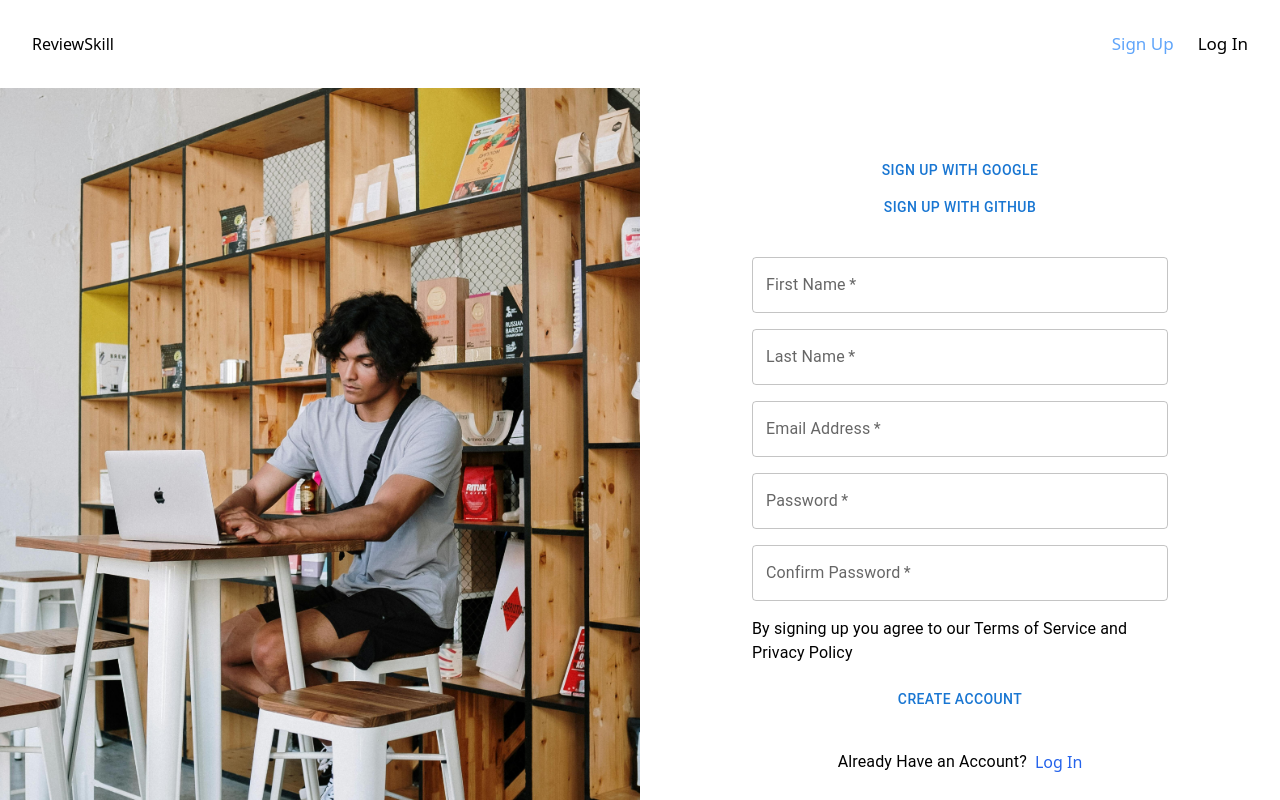
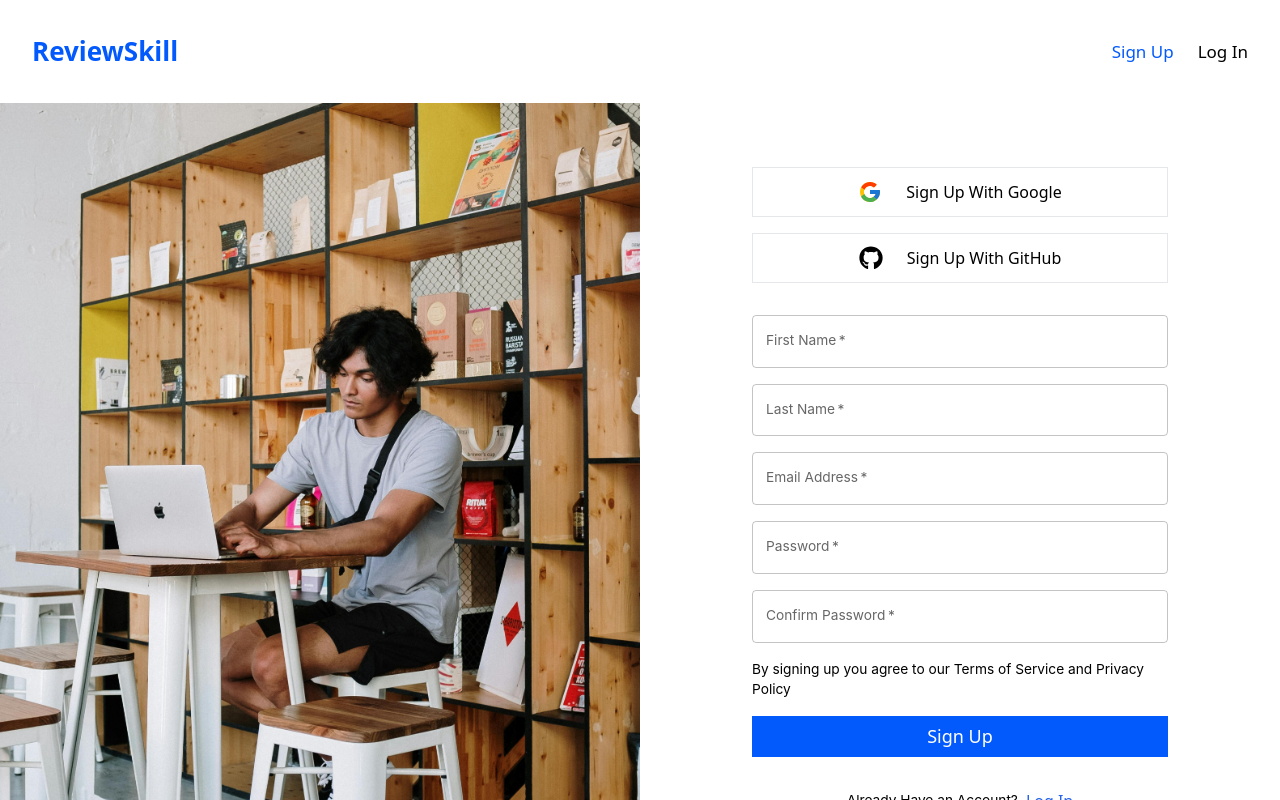
Before and after one commit to apella1/review-skill-frontend, a React (Vite) app: page /auth/sign-up in a window 1280 px wide. Built offline with nearby package versions, Linux system fonts and the light colour scheme.

Commit message:
complete styling auth pages

```diff
--- /dev/null
+++ b/src/components/CustomButton.tsx
@@ -0,0 +1,15 @@
+import { ButtonProperties } from "../types/types";
+
+export default function CustomButton({ button }: { button: ButtonProperties }) {
+  const { action, title, bgColor, textColor, rounded, full } = button;
+  return (
+    <button
+      onClick={action}
+      className={`${bgColor} px-4 py-3 text-[18px] leading-[17px] ${textColor} font-medium ${
+        full ? "w-full" : "w-fit"
+      } ${rounded && "rounded-[8px]"}`}
+    >
+      {title}
+    </button>
+  );
+}
--- a/src/components/Navbar.tsx
+++ b/src/components/Navbar.tsx
@@ -9,7 +9,9 @@ const menuItems: MenuItem[] = [
 export default function Navbar() {
   return (
     <nav className="flex items-center justify-between pb-8">
-      <Link to="/">Review Skill</Link>
+      <Link to="/" className="text-[#035afc] font-semibold text-[26px]">
+        ReviewSkill
+      </Link>
       <div className="flex items-center space-x-6">
         {menuItems.map((item, index) => (
           <Link key={index} to={item.link}>
--- a/src/components/home/HomeHeader.tsx
+++ b/src/components/home/HomeHeader.tsx
@@ -1,5 +1,6 @@
-import { Button, Stack, Typography } from "@mui/material";
+import { Stack } from "@mui/material";
 import { useNavigate } from "react-router-dom";
+import { CustomButton } from "..";
 import homeHeader from "/src/assets/images/home-header.png";
 
 export default function HomeHeader() {
@@ -7,16 +8,22 @@ export default function HomeHeader() {
   return (
     <header className="h-screen py-8 flex">
       <Stack spacing={1} className="basis-1/2 pt-16">
-        <Typography variant="h1" component="h1">
-          ReviewSkill
-        </Typography>
-        <Typography variant="h4">
+        <h1 className="text-[60px] leading-[44px]">ReviewSkill</h1>
+        <h2 className="text-[30px] leading-[44px]">
           Spaced Repetition Tools To Enhance Your Career
-        </Typography>
-        <Typography variant="h4">
+        </h2>
+        <h2 className="text-[30px] leading-[44px]">
           Build Your Skills In a Science-Based Way
-        </Typography>
-        <Button onClick={() => navigate("/auth/sign-up")}>Get Started</Button>
+        </h2>
+        <CustomButton
+          button={{
+            title: "Get Started",
+            bgColor: "bg-[#035afc]",
+            textColor: "text-white",
+            action: () => navigate("/auth/sign-up"),
+            rounded: true,
+          }}
+        />
       </Stack>
       <Stack>
         <img src={homeHeader} alt="" />
--- a/src/components/index.ts
+++ b/src/components/index.ts
@@ -1,3 +1,4 @@
 export { default as Navbar } from "./Navbar";
 export { default as Footer } from "./Footer";
+export { default as CustomButton } from "./CustomButton";
 export { default as HomeHeader } from "./home/HomeHeader";
--- a/src/layouts/AuthLayout.tsx
+++ b/src/layouts/AuthLayout.tsx
@@ -11,12 +11,14 @@ export default function AuthLayout({
   return (
     <Stack className="h-screen fixed">
       <nav className="flex justify-between items-center p-8">
-        <Link to="/">ReviewSkill</Link>
+        <Link to="/" className="text-[#035afc] font-semibold text-[26px]">
+          ReviewSkill
+        </Link>
         <div className="flex items-center space-x-6 text-[17px] leading-[22px] font-medium">
           <Link
             to="/auth/sign-up"
             className={`${
-              location.pathname === "/auth/sign-up" ? "text-blue-400" : ""
+              location.pathname === "/auth/sign-up" ? "text-[#035afc]" : ""
             }`}
           >
             Sign Up
@@ -24,7 +26,7 @@ export default function AuthLayout({
           <Link
             to="/auth/login"
             className={`${
-              location.pathname === "/auth/login" ? "text-blue-400" : ""
+              location.pathname === "/auth/login" ? "text-[#035afc]" : ""
             }`}
           >
             Log In
--- a/src/pages/auth/login/Login.tsx
+++ b/src/pages/auth/login/Login.tsx
@@ -1,8 +1,11 @@
-import { Button, Stack, TextField, Typography } from "@mui/material";
+import { Stack, TextField, Typography } from "@mui/material";
+import { useState } from "react";
+import { FaGithub } from "react-icons/fa";
+import { FcGoogle } from "react-icons/fc";
+import { Link, useNavigate } from "react-router-dom";
+import { client } from "../../../axios/axios";
+import { CustomButton } from "../../../components";
 import { AuthLayout } from "../../../layouts";
-import { Link, useNavigate } from "react-router-dom";
-import { useState } from "react";
-import { client } from "../../../axios/axios";
 
 type LoginData = {
   email: string;
@@ -34,9 +37,15 @@ export default function Login() {
     <AuthLayout>
       <section className="py-32 px-28 flex flex-col justify-center">
         <Stack spacing={4}>
-          <Stack className="">
-            <Button>Login With Google</Button>
-            <Button>Login With GitHub</Button>
+          <Stack spacing={2} className="">
+            <div className="w-full py-3 flex items-center space-x-6 justify-center border border-gray-200">
+              <FcGoogle className="text-2xl" />
+              <p>Log In With Google</p>
+            </div>
+            <div className="w-full py-3 flex items-center space-x-6 justify-center border border-gray-200">
+              <FaGithub className="text-2xl" />
+              <p>Log In With GitHub</p>
+            </div>
           </Stack>
           <form action="" className="flex flex-col space-y-4 w-full">
             <TextField
@@ -53,7 +62,15 @@ export default function Login() {
               value={formData.password}
               onChange={handleChange}
             />
-            <Button onClick={() => handleLogin}>Login</Button>
+            <CustomButton
+              button={{
+                title: "Login",
+                bgColor: "bg-[#035afc]",
+                textColor: "text-white",
+                action: () => handleLogin,
+                full: true,
+              }}
+            />
           </form>
           <section className="flex items-center space-x-2 self-center">
             <Typography>Don't Have an Account?</Typography>
--- a/src/pages/auth/sign-up/SignUp.tsx
+++ b/src/pages/auth/sign-up/SignUp.tsx
@@ -1,9 +1,12 @@
-import { Button, Stack, TextField, Typography } from "@mui/material";
-import { AuthLayout } from "../../../layouts";
+import { Stack, TextField, Typography } from "@mui/material";
 import { useState } from "react";
-import { UserData } from "../../../types/types";
+import { FcGoogle } from "react-icons/fc";
+import { FaGithub } from "react-icons/fa";
 import { Link } from "react-router-dom";
 import { client } from "../../../axios/axios";
+import { CustomButton } from "../../../components";
+import { AuthLayout } from "../../../layouts";
+import { UserData } from "../../../types/types";
 
 export default function SignUp() {
   const [confirmPassword, setConfirmPassword] = useState<string>("");
@@ -40,9 +43,15 @@ export default function SignUp() {
     <AuthLayout>
       <section className="py-16 px-28">
         <Stack spacing={4}>
-          <Stack className="">
-            <Button>Sign Up With Google</Button>
-            <Button>Sign Up With GitHub</Button>
+          <Stack spacing={2} className="">
+            <div className="w-full py-3 flex items-center space-x-6 justify-center border border-gray-200">
+              <FcGoogle className="text-2xl" />
+              <p>Sign Up With Google</p>
+            </div>
+            <div className="w-full py-3 flex items-center space-x-6 justify-center border border-gray-200">
+              <FaGithub className="text-2xl" />
+              <p>Sign Up With GitHub</p>
+            </div>
           </Stack>
           <form action="" className="flex flex-col space-y-4 w-full">
             <TextField
@@ -88,7 +97,15 @@ export default function SignUp() {
             <Typography className="self-center">
               By signing up you agree to our Terms of Service and Privacy Policy
             </Typography>
-            <Button onClick={() => handleRegistration}>Create Account</Button>
+            <CustomButton
+              button={{
+                title: "Sign Up",
+                bgColor: "bg-[#035afc]",
+                textColor: "text-white",
+                action: () => handleRegistration,
+                full: true,
+              }}
+            />
           </form>
           <section className="flex items-center space-x-2 self-center">
             <Typography>Already Have an Account?</Typography>
--- a/src/theme/theme.ts
+++ b/src/theme/theme.ts
@@ -1,3 +1,19 @@
 import { createTheme } from "@mui/material";
 
-export const theme = createTheme({})
+export const theme = createTheme({
+ typography: {
+    fontFamily: [
+      '-apple-system',
+      'BlinkMacSystemFont',
+      '"Segoe UI"',
+      'Roboto',
+      '"Helvetica Neue"',
+      'Arial',
+      'sans-serif',
+      '"Apple Color Emoji"',
+      '"Segoe UI Emoji"',
+      '"Segoe UI Symbol"',
+    ].join(','),
+    fontSize: 12,
+  },
+})
```
Also changed, not shown: src/types/types.ts (+10 -0 lines), 1 other file (tests, documents, lock files or other folders).
